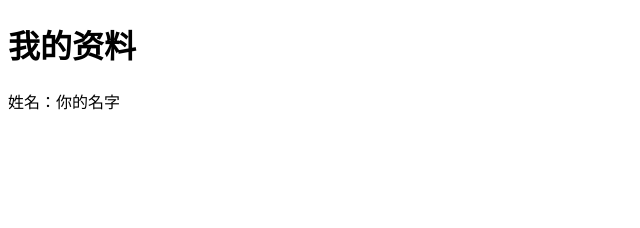
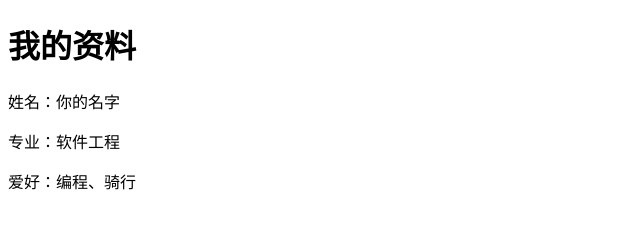
Before and after one commit to xzlin04-crypto/git-flow-lab, a plain HTML site: page profile.html in a window 1280 px wide. Shown: the whole page, without its empty margins (0-640 px from the left). Drawn offline with Linux system fonts and the light colour scheme.

Commit message:
complete profile page

```diff
--- a/profile.html
+++ b/profile.html
@@ -3,5 +3,7 @@
 <body>
     <h1>我的资料</h1>
     <p>姓名：你的名字</p>
+<p>专业：软件工程</p>
+    <p>爱好：编程、骑行</p>
 </body>
 </html>
```
